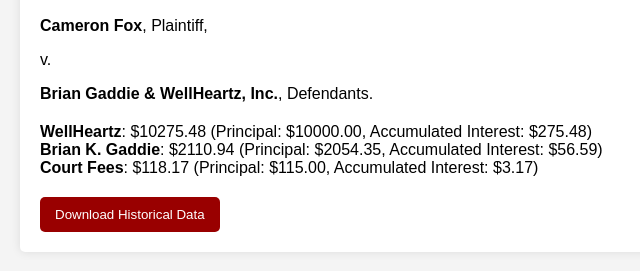
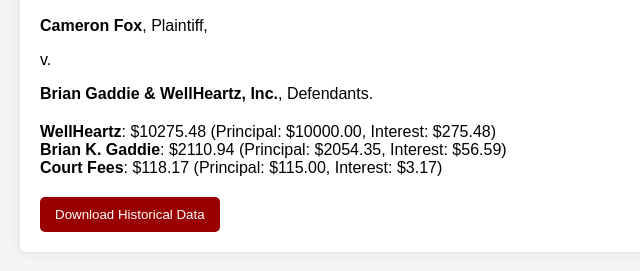
Before and after one commit to cameron21fox/cameron21fox.github.io, a website: page index.html in a window 1280 px wide. Shown: the part 181-452 px from the top of the page, without its empty margins (200-840 px from the left). Drawn offline with Linux system fonts and the light colour scheme.

Commit message:
Removed Accumulated

```diff
--- a/index.html
+++ b/index.html
@@ -106,7 +106,7 @@
             displayArea.innerHTML = '';
             for (const data of latestData) {
                 const div = document.createElement('div');
-                div.innerHTML = `<strong>${data.name}</strong>: $${data.total.toFixed(2)} (Principal: $${data.principal.toFixed(2)}, Accumulated Interest: $${data.interest.toFixed(2)})`;
+                div.innerHTML = `<strong>${data.name}</strong>: $${data.total.toFixed(2)} (Principal: $${data.principal.toFixed(2)}, Interest: $${data.interest.toFixed(2)})`;
                 displayArea.appendChild(div);
             }
 
```
